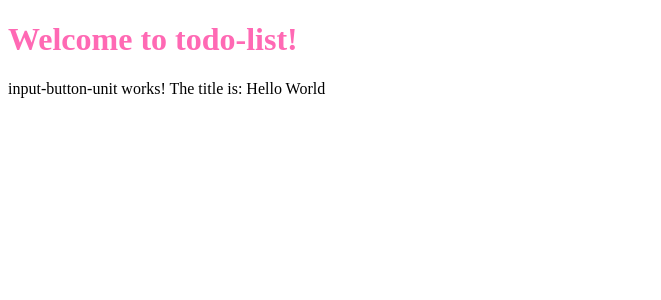
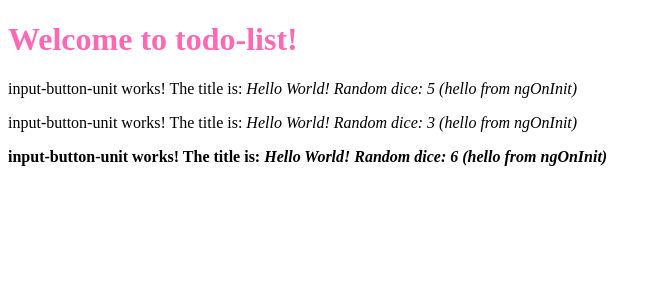
Before and after one commit to LenaVolzhina/playing-with-js, an Angular app in the folder ng_girls_tutorial/: page / in a window 1280 px wide. Shown: the top 300 px of the page, without its empty margins (0-661 px from the left). Built offline with nearby package versions, Linux system fonts and the light colour scheme.

Commit message:
class: properties and basic methods

```diff
--- a/ng_girls_tutorial/src/app/app.component.ts
+++ b/ng_girls_tutorial/src/app/app.component.ts
@@ -9,6 +9,8 @@ import { Component } from '@angular/core';
       </h1>
 
       <app-input-button-unit></app-input-button-unit>
+      <app-input-button-unit></app-input-button-unit>
+      <b><app-input-button-unit></app-input-button-unit></b>
   `,
   styleUrls: ['./app.component.css']
 })
--- a/ng_girls_tutorial/src/app/input-button-unit/input-button-unit.component.ts
+++ b/ng_girls_tutorial/src/app/input-button-unit/input-button-unit.component.ts
@@ -5,17 +5,28 @@ import { Component, OnInit } from '@angular/core';
   template: `
     <p>
       input-button-unit works!
-      The title is: {{ title }}
+        The title is: <i>{{ title }}</i>
     </p>
   `,
   styleUrls: ['./input-button-unit.component.css']
 })
 export class InputButtonUnitComponent implements OnInit {
-  title = 'Hello World';
+  title = 'Hello World!';
 
-  constructor() { }
+  changeTitle(newTitle: string) {
+    console.log('Changing title from ' + this.title + ' to ' + newTitle);
+    this.title = newTitle;
+  }
+
+  constructor() {
+    console.log('in constructor')
+    const rand = Math.floor(Math.random() * 6) + 1;
+    this.title += ' Random dice: ' + rand;
+  }
 
   ngOnInit() {
+    console.log('in ngOnInit')
+    this.title += ' (hello from ngOnInit)';
   }
 
 }
```
Also changed, not shown: 1 other file (tests, documents, lock files or other folders).
